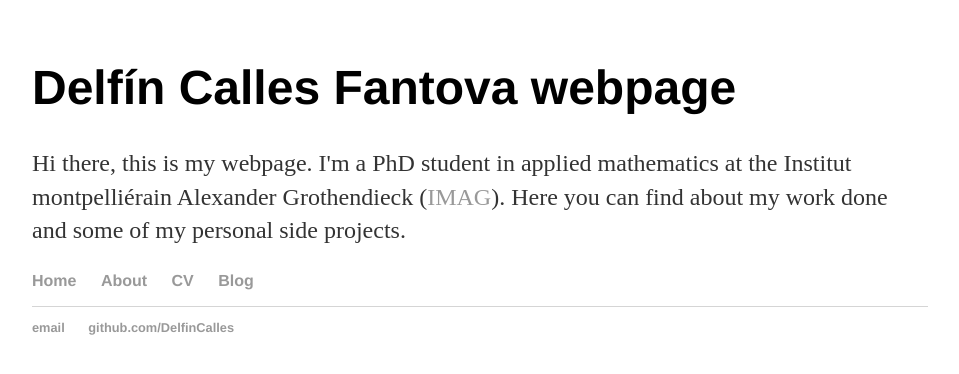
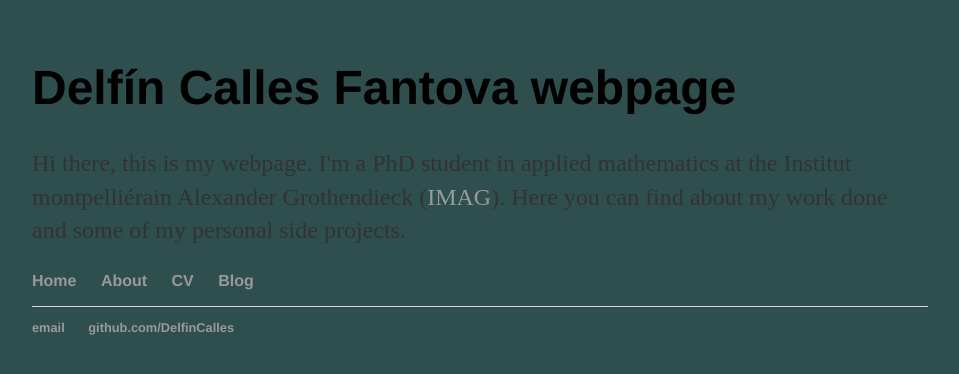
Before and after one commit to DelfinCalles/DelfinCalles.github.io, a Jekyll site: the page built from index.html, in a window 1280 px wide. Shown: the top 374 px of the page, without its empty margins (160-1119 px from the left). Built offline with Jekyll 4.4.1, drawn with Linux system fonts in a browser that asks for light colours.

Commit message:
Corrected css file

```diff
--- a/css/main.css
+++ b/css/main.css
@@ -1,5 +1,5 @@
 body {
-    background-color = darkslategrey;
+    background-color: darkslategrey;
     margin: 60px auto;
     width: 70%;
 }
```
